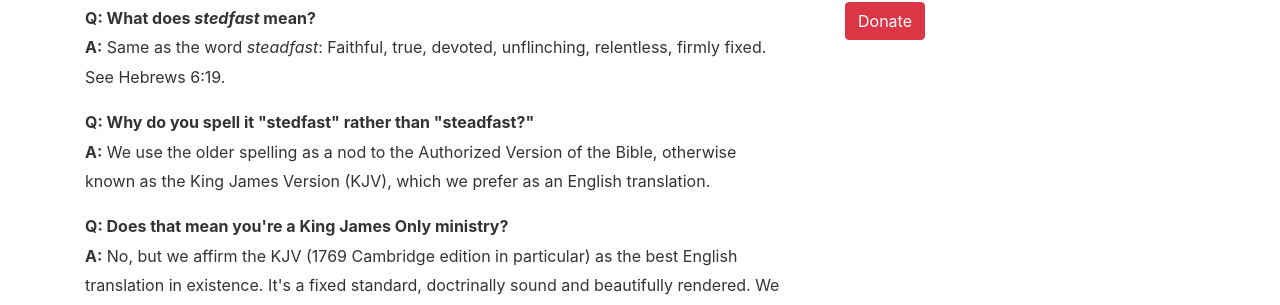
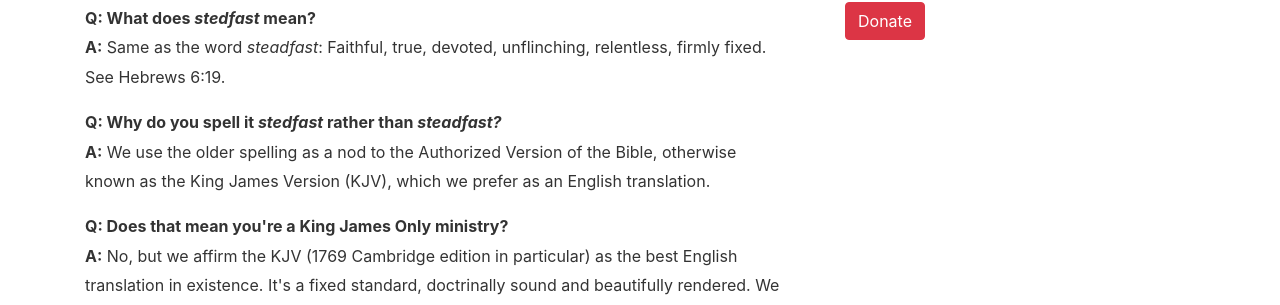
Before and after one commit to flashlightministries/stedfastnews, a Jekyll site: the page built from _pages/about.md, in a window 1280 px wide and 900 px high, scrolled down 621 px. Shown: the part 395-700 px from the top of the window. Built offline with Jekyll 4.4.1, drawn with Linux system fonts in a browser that asks for light colours; nearby versions of some CDN libraries.

```diff
--- a/_pages/about.md
+++ b/_pages/about.md
@@ -28,7 +28,7 @@ permalink: /about
     <b>A:</b> Same as the word <i>steadfast</i>: Faithful, true, devoted, unflinching, relentless, firmly fixed. See Hebrews 6:19.
   </p>
   <p>
-    <b>Q: Why do you spell it "stedfast" rather than "steadfast?"</b><br>
+    <b>Q: Why do you spell it <i>stedfast</i> rather than <i>steadfast?</i></b><br>
     <b>A:</b> We use the older spelling as a nod to the Authorized Version of the Bible, otherwise known as the King James Version (KJV), which we prefer as an English translation.
   </p>
   <p>
```
